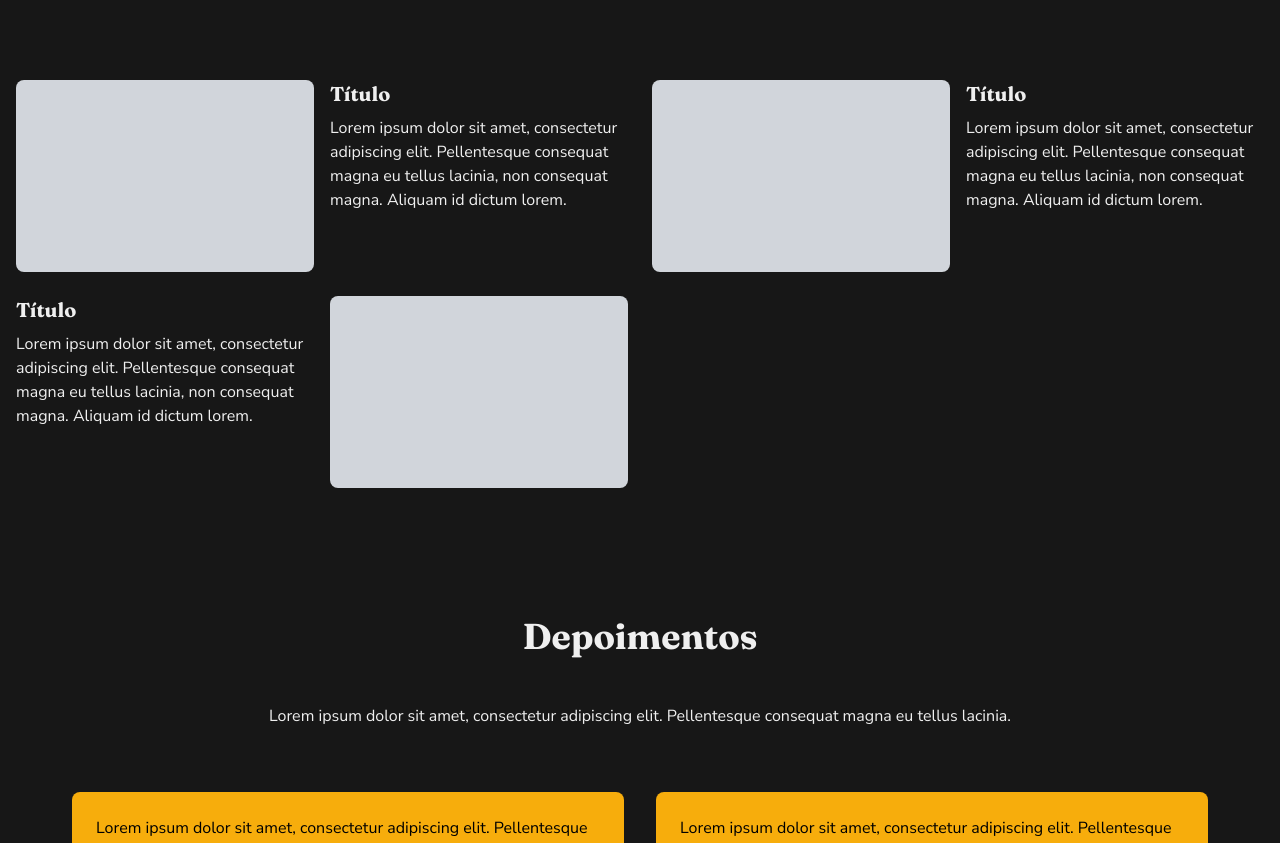
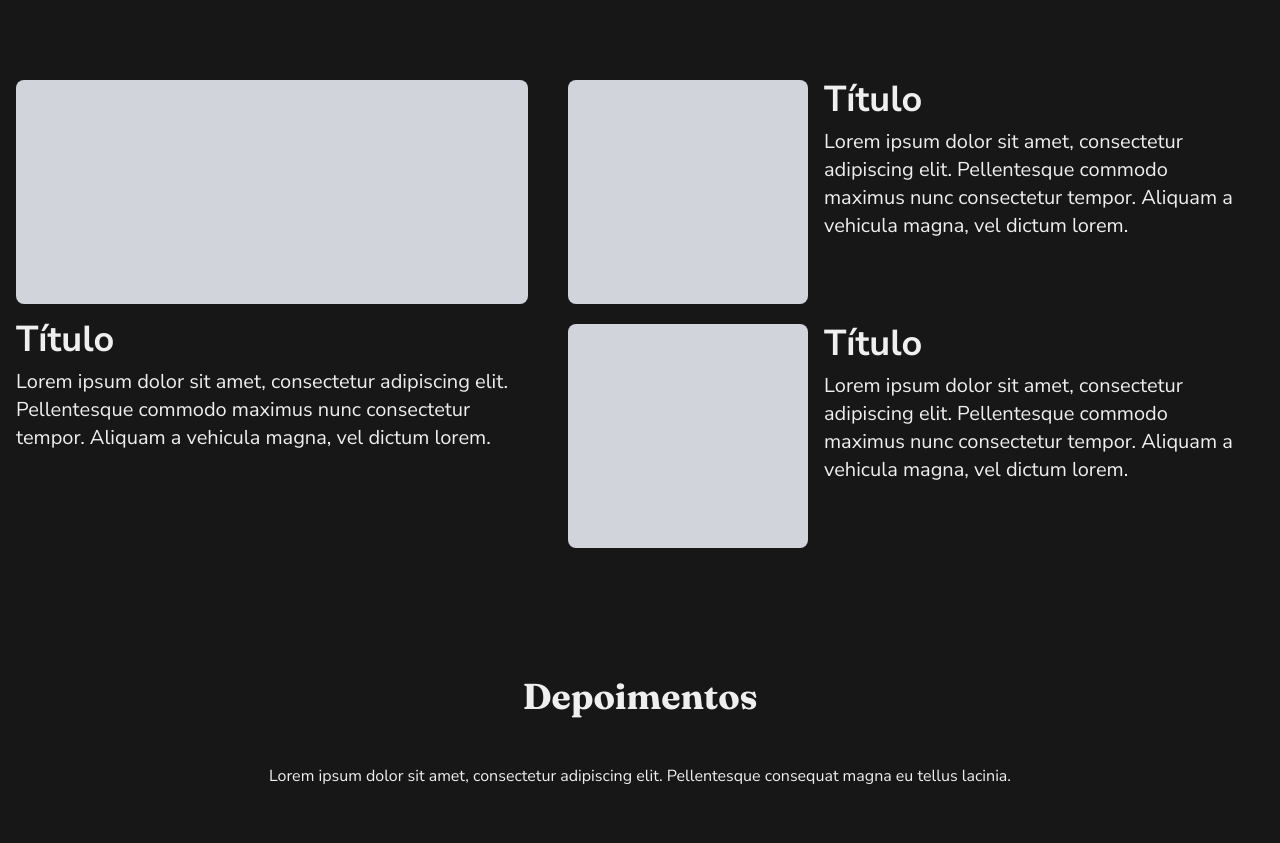
Before and after one commit to gtijr/site_Nexum, a React (Vite) app in the folder Nexum/: page / in a window 1280 px wide. Shown: the part 1900-2743 px from the top of the page. Built offline with nearby package versions, Linux system fonts and the light colour scheme.

Commit message:
Ajustando a posição das imagens e dos textos na seção de cases

```diff
--- a/Nexum/src/components/CasesSection.jsx
+++ b/Nexum/src/components/CasesSection.jsx
@@ -7,42 +7,46 @@ const CasesSection = () => {
           <img src="/tribunal.png" alt="tribunal" className="h-32"/>
         </div>
 
-        <div className="grid grid-cols-1 md:grid-cols-2 gap-6">
+        <div className="flex flex-row">
           {/* Caso 1 */}
-          <div className="flex flex-col md:flex-row gap-4">
-            <div className="bg-gray-300 w-full md:w-1/2 h-48 rounded-lg">{/* Placeholder para imagem */}</div>
-            <div className="md:w-1/2">
-              <h3 className="text-xl font-bold text-whiteFont mb-2 font-Fraunces">Título</h3>
-              <p className="text-whiteFont font-NunitoSans">
-                Lorem ipsum dolor sit amet, consectetur adipiscing elit. Pellentesque consequat magna eu tellus lacinia,
-                non consequat magna. Aliquam id dictum lorem.
+          <div className="flex flex-col gap-4 mr-10">
+            <div className="bg-gray-300 w-[32rem] h-56 rounded-lg">{/* Placeholder para imagem */}</div>
+            <div className="max-w-[32rem]">
+              <h3 className="text-4xl font-bold text-whiteFont mb-2 font-NunitoSans">Título</h3>
+              <p className="text-whiteFont font-NunitoSans text-xl text-left">
+                Lorem ipsum dolor sit amet, consectetur adipiscing elit. Pellentesque commodo maximus nunc consectetur tempor.
+                Aliquam a vehicula magna, vel dictum lorem.
               </p>
             </div>
           </div>
 
+          <div className="flex flex-col">
             {/* Caso 2 */}
-          <div className="flex flex-col md:flex-row gap-4">
-            <div className="bg-gray-300 w-full md:w-1/2 h-48 rounded-lg">{/* Placeholder para imagem */}</div>
-            <div className="md:w-1/2">
-              <h3 className="text-xl font-bold text-whiteFont mb-2 font-Fraunces">Título</h3>
-              <p className="text-whiteFont font-NunitoSans">
-                Lorem ipsum dolor sit amet, consectetur adipiscing elit. Pellentesque consequat magna eu tellus lacinia,
-                non consequat magna. Aliquam id dictum lorem.
+            <div className="flex flex-row gap-4 mb-5">
+              <div className="bg-gray-300 min-w-[15rem] h-56 rounded-lg">{/* Placeholder para imagem */}</div>
+              <div className="max-w-[26rem]">
+                <h3 className="text-4xl font-bold text-whiteFont mb-2 font-NunitoSans">Título</h3>
+                <p className="text-whiteFont font-NunitoSans text-xl text-left">
+                  Lorem ipsum dolor sit amet, consectetur adipiscing elit. Pellentesque commodo maximus nunc consectetur tempor.
+                  Aliquam a vehicula magna, vel dictum lorem.
                 </p>
               </div>
             </div>
 
             {/* Caso 3 */}
-          <div className="flex flex-col md:flex-row gap-4">
-            <div className="md:w-1/2">
-              <h3 className="text-xl font-bold text-whiteFont mb-2 font-Fraunces">Título</h3>
-              <p className="text-whiteFont font-NunitoSans">
-                Lorem ipsum dolor sit amet, consectetur adipiscing elit. Pellentesque consequat magna eu tellus lacinia,
-                non consequat magna. Aliquam id dictum lorem.
+            <div className="flex flex-row gap-4">
+              <div className="bg-gray-300 min-w-[15rem] h-56 rounded-lg">{/* Placeholder para imagem */}</div>
+              <div className="max-w-[26rem]">
+                <h3 className="text-4xl font-bold text-whiteFont mb-2 font-NunitoSans">Título</h3>
+                <p className="text-whiteFont font-NunitoSans text-xl text-left">
+                  Lorem ipsum dolor sit amet, consectetur adipiscing elit. Pellentesque commodo maximus nunc consectetur tempor.
+                  Aliquam a vehicula magna, vel dictum lorem.
                 </p>
               </div>
-            <div className="bg-gray-300 w-full md:w-1/2 h-48 rounded-lg">{/* Placeholder para imagem */}</div>
             </div>
+          </div>
+
+
         </div>
       </div>
     </section>
```
Lines whose indentation alone changed are shown as unchanged.
